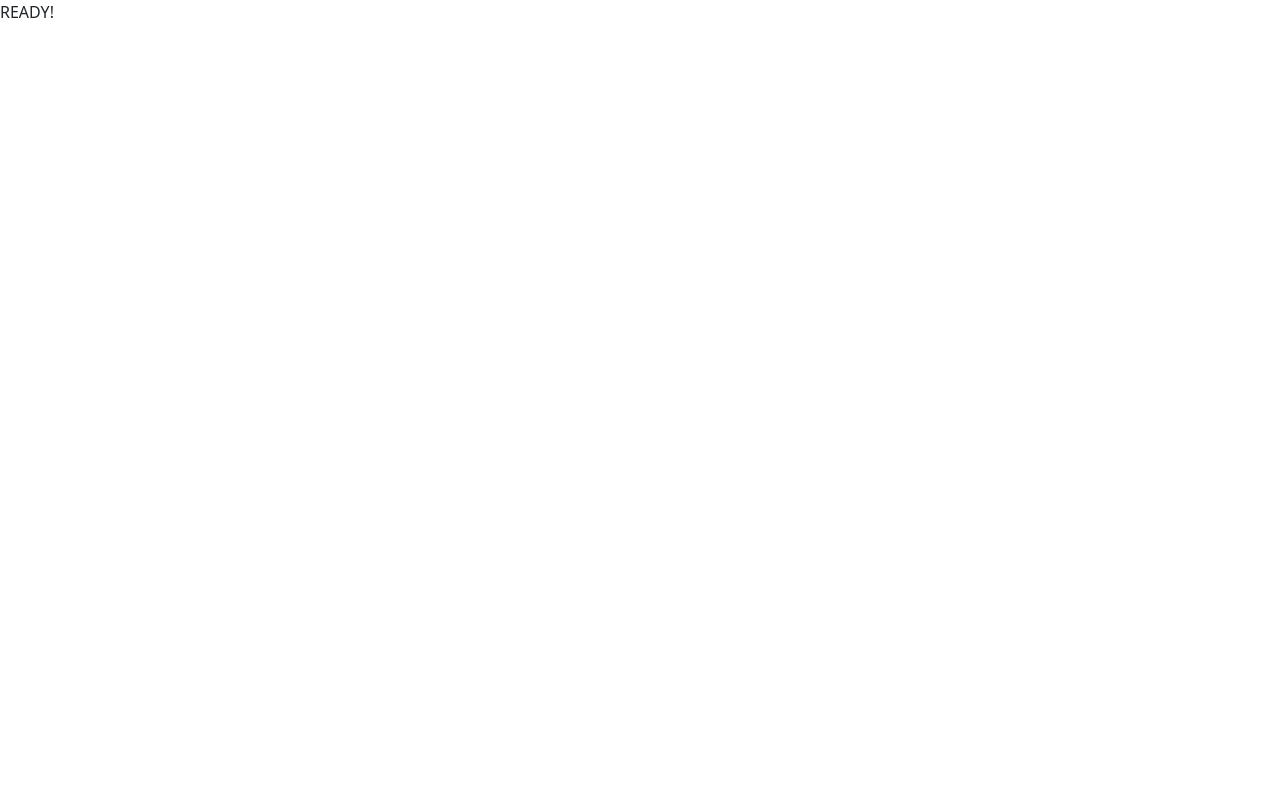
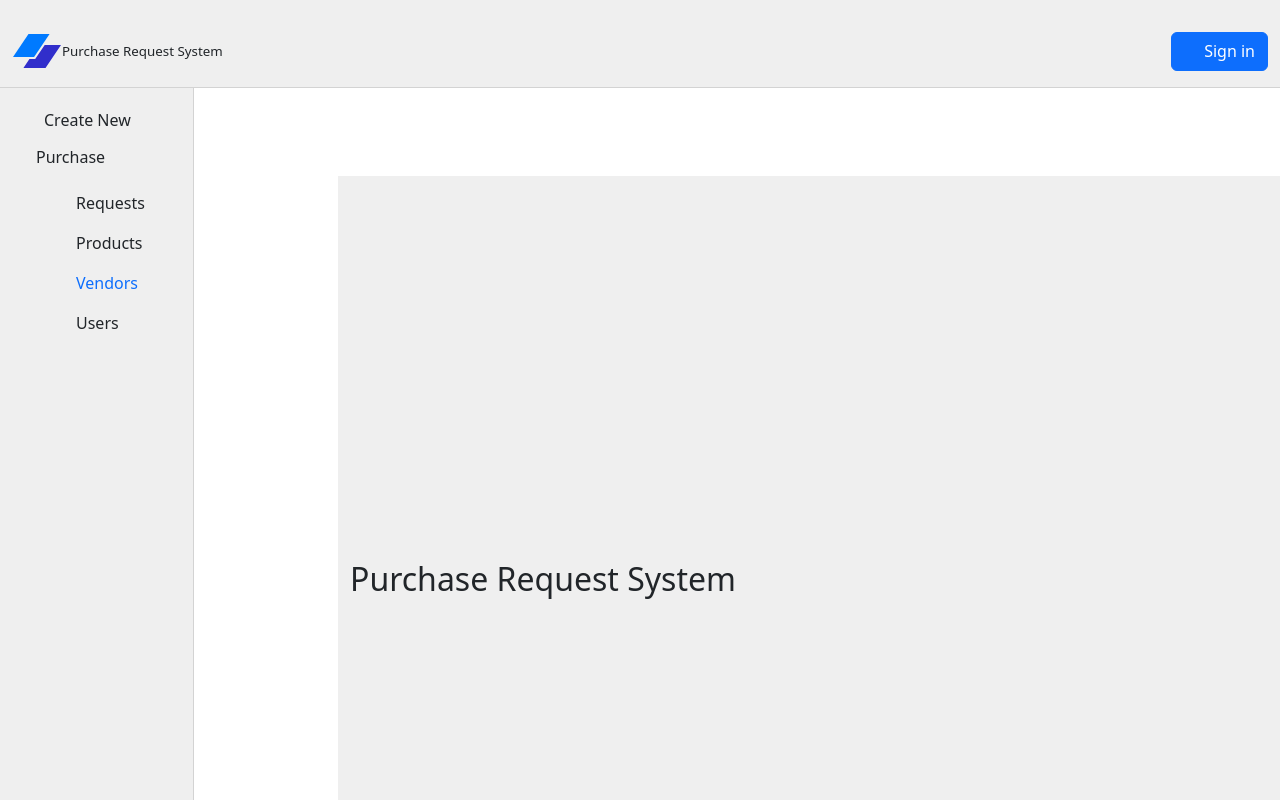
Before and after one commit to shaneholman/PrsClient, a React (Vite) app: page / in a window 1280 px wide. Shown: the top 800 px of the page. Built offline with nearby package versions, Linux system fonts and the light colour scheme.

Commit message:
initial commit

```diff
--- a/package.json
+++ b/package.json
@@ -11,8 +11,10 @@
   },
   "dependencies": {
     "bootstrap": "^5.3.3",
+    "bootstrap-icons": "^1.11.3",
     "react": "^18.3.1",
-    "react-dom": "^18.3.1"
+    "react-dom": "^18.3.1",
+    "react-router-dom": "6.3"
   },
   "devDependencies": {
     "@eslint/js": "^9.8.0",
--- a/src/App.css
+++ b/src/App.css
@@ -0,0 +1,103 @@
+body {
+    font-family: system-ui, -apple-system, BlinkMacSystemFont, "Segoe UI", Roboto, Oxygen, Ubuntu, Cantarell, "Open Sans",
+      "Helvetica Neue", sans-serif;
+
+    height: 100vh;
+  }
+
+
+  header {
+    display: flex;
+    flex-direction: row;
+    justify-content: space-between;
+    align-items: center;
+    background-color: #efefef;
+    padding-top: 2rem;
+    padding-bottom: 1rem;
+    text-decoration: none;
+    border-bottom: 0.02rem solid lightgray;
+  }
+
+  .card {
+    width: 18rem;
+  }
+
+  main {
+    display: flex;
+  }
+
+  nav {
+    border-right: 0.02rem solid lightgray;
+    background-color: #efefef;
+    height: 100%;
+    width: 15rem;
+  }
+
+  .container {
+    padding-left: 4rem;
+    padding-right: 4rem;
+  }
+
+  .sidebar {
+    height: 100vh;
+    background-color: #efefef;
+    padding: 20px;
+  }
+  .brand {
+    font-size: smaller;
+  }
+
+  #menu {
+    list-style: none;
+    display: flex;
+    flex-direction: column;
+    gap: 1rem;
+  }
+   #menu a {
+    text-decoration: none;
+  }
+
+  main {
+    min-height: 100vh;
+  }
+
+  /*
+  .nav-pills {
+    --bs-nav-pills-link-active-color: #fff;
+    --bs-nav-pills-link-active-bg: #007aff;
+  }
+
+  .nav {
+    --bs-nav-link-padding-y: 0.6rem;
+  }
+
+  .request-header {
+    display: grid;
+    grid-template-columns: 1fr 1fr;
+    grid-template-rows: 1fr;
+  }
+
+  table th {
+    width: auto !important;
+  }
+
+  .card > .progress {
+    height: 0.1875rem;
+    background: none;
+    position: absolute;
+    top: 0;
+    left: 0;
+    width: 100%;
+    z-index: 1;
+  }
+
+  .list .card:hover {
+    background-color: var(--bs-tertiary-bg);
+    transform: scale(1.025);
+    box-shadow: rgba(0, 0, 0, 0.24) 0px 5px 10px;
+  }
+
+  .signin {
+    background: rgb(214, 242, 255);
+    background: radial-gradient(circle, rgba(214, 242, 255, 1) 31%, rgba(237, 250, 255, 1) 60%);
+  }
--- a/src/App.tsx
+++ b/src/App.tsx
@@ -1,8 +1,31 @@
 import "bootstrap/dist/css/bootstrap.min.css";
+
 import "./App.css";
+import Header from "./Header";
+import { BrowserRouter, Route, Routes } from "react-router-dom";
+import NavPanel from "./NavPanel";
+import HomePage from "./HomePage";
 
 function App() {
-  return <>READY!</>;
+  return (
+    <BrowserRouter>
+      <>
+        <div>
+          <Header />
+          <main className="d-flex">
+            <NavPanel />
+            <section className="content container-fluid mx-5 my-2 py-4">
+              <section className="content container-fluid mx-5 my-2 py-4">
+                <Routes>
+                  <Route path="/" element={<HomePage />} />
+                </Routes>
+              </section>
+            </section>
+          </main>
+        </div>
+      </>
+    </BrowserRouter>
+  );
 }
 
 export default App;
--- /dev/null
+++ b/src/Header.tsx
@@ -0,0 +1,26 @@
+import "bootstrap/dist/css/bootstrap.min.css";
+
+function Header() {
+  return (
+    <header className="container-fluid d-flex justify-content-between">
+      <span>
+        <svg id="logo" width={50} height={39} viewBox="0 0 50 39" fill="none" xmlns="http://www.w3.org/2000/svg">
+          <path d="M16.4992 2H37.5808L22.0816 24.9729H1L16.4992 2Z" className="ccompli1" fill="#007AFF" />
+          <path
+            d="M17.4224 27.102L11.4192 36H33.5008L49 13.0271H32.7024L23.2064 27.102H17.4224Z"
+            className="ccustom"
+            fill="#312ECB"
+          />
+        </svg>
+        <span className="brand">Purchase Request System</span>
+      </span>
+      <a className="btn btn-primary">
+        <svg className="bi" width={20} height={22} fill="currentColor">
+          <use xlinkHref="./node_modules/bootstrap-icons/bootstrap-icons.svg#person" />
+        </svg>
+        Sign in
+      </a>
+    </header>
+  );
+}
+export default Header;
--- /dev/null
+++ b/src/HomePage.tsx
@@ -0,0 +1,18 @@
+
+
+
+function HomePage() {
+  return (
+    <>
+      <header className="container-fluid m-4 min-vh-100">
+        <h2>Purchase Request System</h2>
+      </header>
+      <hr />
+
+      <section className="container-fluid m-4 min-vh-100">
+        <p>This application will allow you to make purchase.</p>
+      </section>
+    </>
+  );
+}
+export default HomePage;
--- /dev/null
+++ b/src/NavPanel.tsx
@@ -0,0 +1,50 @@
+import "bootstrap/dist/css/bootstrap.min.css";
+
+function NavPanel() {
+  return (
+    <nav className="sidebar">
+      <a>
+        <svg className="bi me-2" width={16} height={16} fill="currentColor">
+          <use xlinkHref="./node_modules/bootstrap-icons/bootstrap-icons.svg#plus-circle-fill" />
+        </svg>
+        Create New
+      </a>
+      <h6 className="container-fluid p-3">Purchase</h6>
+      <ul id="menu">
+        <li>
+          <a>
+            <svg className="bi me-2" width={16} height={16} fill="currentColor">
+              <use xlinkHref="./node_modules/bootstrap-icons/bootstrap-icons.svg#cart2" />
+            </svg>
+            Requests
+          </a>
+        </li>
+        <li>
+          <a>
+            <svg className="bi me-2" width={16} height={16} fill="currentColor">
+              <use xlinkHref="./node_modules/bootstrap-icons/bootstrap-icons.svg#grid" />
+            </svg>
+            Products
+          </a>
+        </li>
+        <li>
+          <a href="vendors-page.html">
+            <svg className="bi me-2" width={16} height={16} fill="currentColor">
+              <use xlinkHref="./node_modules/bootstrap-icons/bootstrap-icons.svg#building" />
+            </svg>
+            Vendors
+          </a>
+        </li>
+        <li>
+          <a>
+            <svg className="bi me-2" width={16} height={16} fill="currentColor">
+              <use xlinkHref="./node_modules/bootstrap-icons/bootstrap-icons.svg#people" />
+            </svg>
+            Users
+          </a>
+        </li>
+      </ul>
+    </nav>
+  );
+}
+export default NavPanel;
```
Also changed, not shown: src/VendorsPage.tsx (added, +8 -0 lines), 1 other file (tests, documents, lock files or other folders).
